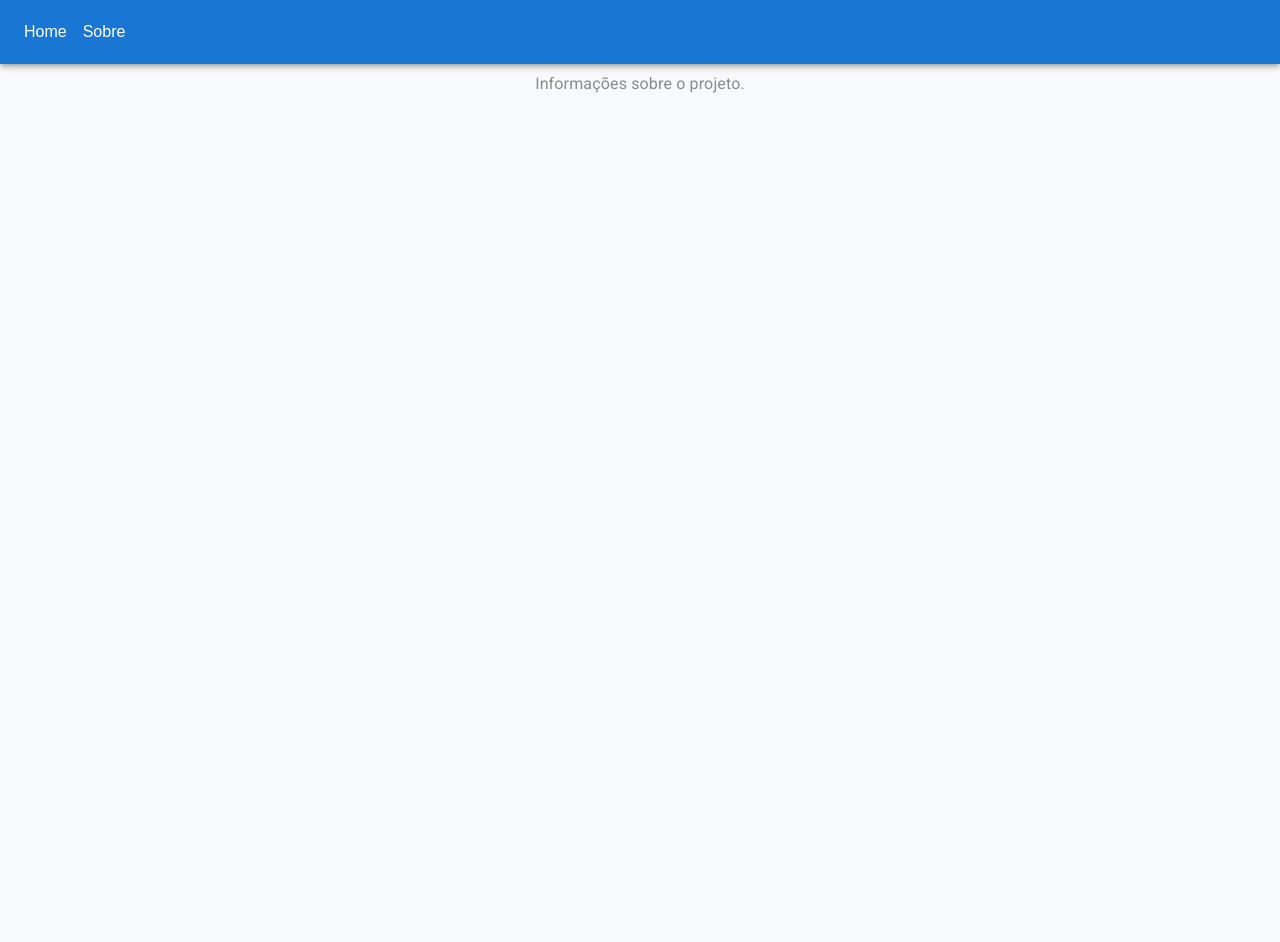
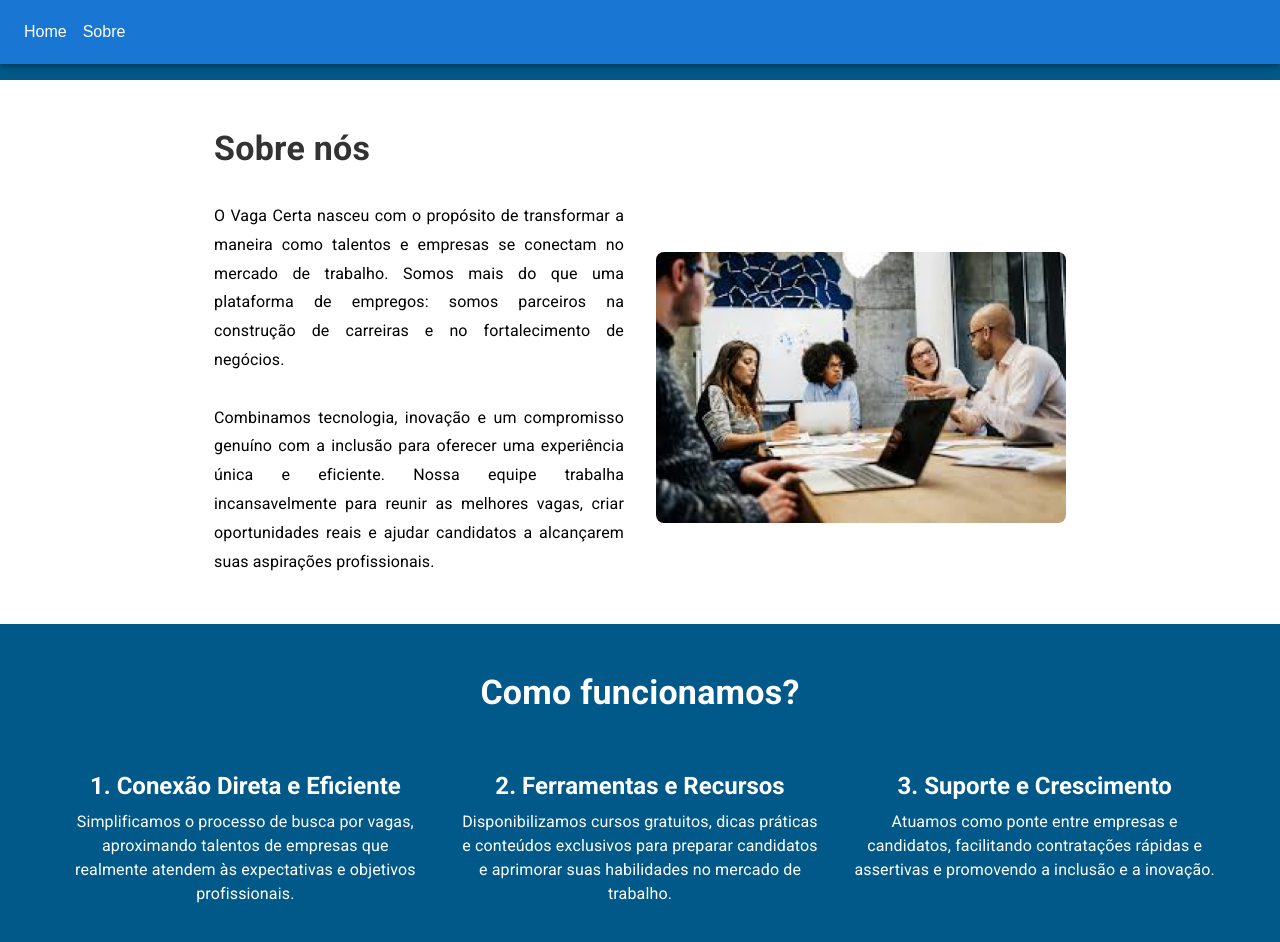
Before and after one commit to Marvicss/Projeto_React_Router, a React (Vite) app: page /about in a window 1280 px wide. Shown: the top 942 px of the page. Before the commit the page ends 800 px from the top, so only its background shows below. Built offline with nearby package versions, Linux system fonts and the light colour scheme; what parse would draw is missing.

Commit message:
tela sobre

```diff
--- a/src/pages/About.tsx
+++ b/src/pages/About.tsx
@@ -1,14 +1,96 @@
-import { Container, Typography } from '@mui/material'
-import Header from '../components/Header'
+import React from 'react';
+import { Box, Typography, Grid, Container } from '@mui/material';
+import Header from '../components/Header';
 
-const About = () => {
+const About: React.FC = () => {
   return (
-    <Container>
-        <Header />
-      <Typography variant="h2">Sobre Nós</Typography>
-      <Typography>Informações sobre o projeto.</Typography>
-    </Container>
-  )
-}
 
-export default About
+    <Box sx={{ backgroundColor: '#005988', minHeight: '100vh', py: 6 }}>
+      <Header />
+      {/* Sessão Sobre Nós */}
+      <Box sx={{ backgroundColor: '#FFFFFF', py: 6, marginTop: 4}}>
+        <Container maxWidth="md">
+          <Typography
+            variant="h4"
+            gutterBottom
+            sx={{
+              fontWeight: 'bold',
+              textAlign: 'left', // Alinha o texto à esquerda
+              mb: 4, // Adiciona margem inferior
+
+            }}
+          >
+            Sobre nós
+          </Typography>
+          <Grid container spacing={4} alignItems="center">
+            <Grid item xs={12} md={6}>
+              <Typography variant="body1" sx={{ lineHeight: 1.8, textAlign: 'justify',  color: 'black'}}>
+                O Vaga Certa nasceu com o propósito de transformar a maneira como talentos e empresas se conectam no mercado de trabalho. Somos mais do que uma plataforma de empregos: somos parceiros na construção de carreiras e no fortalecimento de negócios.
+                <br />
+                <br />
+                Combinamos tecnologia, inovação e um compromisso genuíno com a inclusão para oferecer uma experiência única e eficiente. Nossa equipe trabalha incansavelmente para reunir as melhores vagas, criar oportunidades reais e ajudar candidatos a alcançarem suas aspirações profissionais.
+              </Typography>
+            </Grid>
+            <Grid item xs={12} md={6}>
+              <img
+                src="/sobre-nos-image.jpg"
+                alt="Equipe em reunião"
+                style={{ width: '100%', borderRadius: '8px' }}
+              />
+            </Grid>
+          </Grid>
+        </Container>
+      </Box>
+
+      {/* Como Funcionamos */}
+      <Box sx={{ backgroundColor: '#005988', py: 6, color: '#FFFFFF' }}>
+        <Container>
+          <Typography
+            variant="h4"
+            gutterBottom
+            sx={{
+              fontWeight: 'bold',
+              textAlign: 'center', // Mantém alinhado ao centro
+            }}
+          >
+            Como funcionamos?
+          </Typography>
+          <Grid container spacing={4} justifyContent="center" sx={{ mt: 3 }}>
+            <Grid item xs={12} sm={4}>
+              <Box sx={{ textAlign: 'center' }}>
+                <Typography variant="h5" sx={{ fontWeight: 'bold', mb: 1 }}>
+                  1. Conexão Direta e Eficiente
+                </Typography>
+                <Typography color='#FFFFFF'>
+                  Simplificamos o processo de busca por vagas, aproximando talentos de empresas que realmente atendem às expectativas e objetivos profissionais.
+                </Typography>
+              </Box>
+            </Grid>
+            <Grid item xs={12} sm={4}>
+              <Box sx={{ textAlign: 'center' }}>
+                <Typography variant="h5" sx={{ fontWeight: 'bold', mb: 1 }}>
+                  2. Ferramentas e Recursos
+                </Typography>
+                <Typography color='#FFFFFF'>
+                  Disponibilizamos cursos gratuitos, dicas práticas e conteúdos exclusivos para preparar candidatos e aprimorar suas habilidades no mercado de trabalho.
+                </Typography>
+              </Box>
+            </Grid>
+            <Grid item xs={12} sm={4}>
+              <Box sx={{ textAlign: 'center' }}>
+                <Typography variant="h5" sx={{ fontWeight: 'bold', mb: 1 }}>
+                  3. Suporte e Crescimento
+                </Typography>
+                <Typography color='#FFFFFF'>
+                  Atuamos como ponte entre empresas e candidatos, facilitando contratações rápidas e assertivas e promovendo a inclusão e a inovação.
+                </Typography>
+              </Box>
+            </Grid>
+          </Grid>
+        </Container>
+      </Box>
+    </Box>
+  );
+};
+
+export default About;
--- a/src/pages/Home.tsx
+++ b/src/pages/Home.tsx
@@ -67,7 +67,7 @@ const Home: React.FC = () => {
 
             </Link>
             <Button color="inherit">Empresas</Button>
-            <Button color="inherit">Contato</Button>
+            <Button color="inherit">Sobre</Button>
 
             {/* Verificação de usuário logado */}
             {user ? (
```
Also changed, not shown: public/sobre-nos-image.jpg (added).
